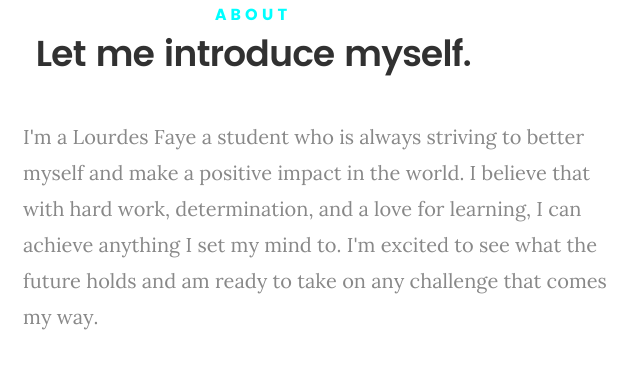
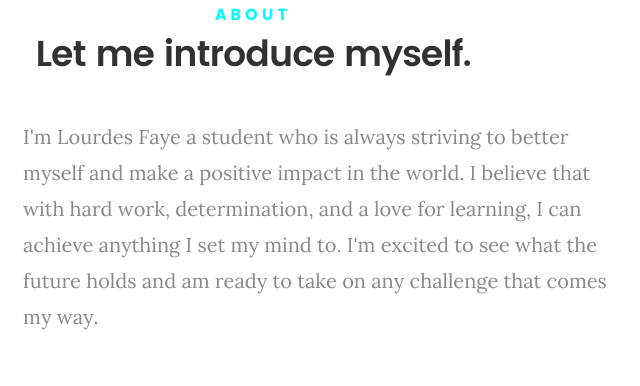
Before and after one commit to LourdesFaye/portfolio, a plain HTML site: page index.html in a window 1280 px wide. Shown: the part 920-1306 px from the top of the page, 387-1027 px from the left. Drawn offline with Linux system fonts and the light colour scheme.

Commit message:
Update index.html

```diff
--- a/index.html
+++ b/index.html
@@ -102,7 +102,7 @@
 
    				<img src="images/profile-pic.jpg" alt="Profile Picture">
 
-   				<p class="lead">I'm a Lourdes Faye a student who is always striving to better myself and make a positive impact in the world. I believe that with hard work, determination, and a love for learning, I can achieve anything I set my mind to. I'm excited to see what the future holds and am ready to take on any challenge that comes my way.</p>
+   				<p class="lead">I'm Lourdes Faye a student who is always striving to better myself and make a positive impact in the world. I believe that with hard work, determination, and a love for learning, I can achieve anything I set my mind to. I'm excited to see what the future holds and am ready to take on any challenge that comes my way.</p>
    			</div>
 
    		</div>
```
